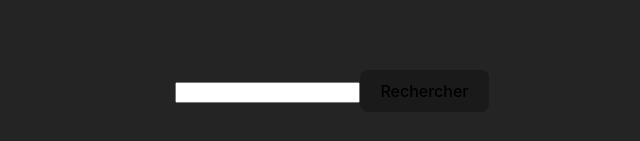
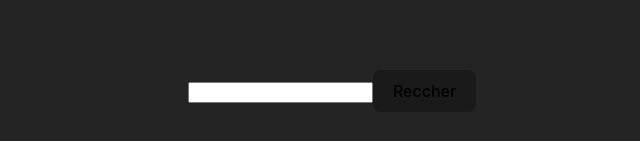
Before and after one commit to arnauddrain/pokemon-react, a React (Vite) app: page / in a window 1280 px wide. Shown: the part 309-450 px from the top of the page, without its empty margins (308-948 px from the left). Built offline with nearby package versions, Linux system fonts and the light colour scheme.

Commit message:
malicious commit 2

```diff
--- a/src/App.tsx
+++ b/src/App.tsx
@@ -28,7 +28,7 @@ function App() {
     <>
       <form onSubmit={search}>
         <input onChange={(e) => setQuery(e.target.value)} />
-        <button>{loading ? "..." : "Rechercher"}</button>
+        <button>{loading ? "..." : "Reccher"}</button>
       </form>
       <div>
         {cards.map((card: Card) => (
```
